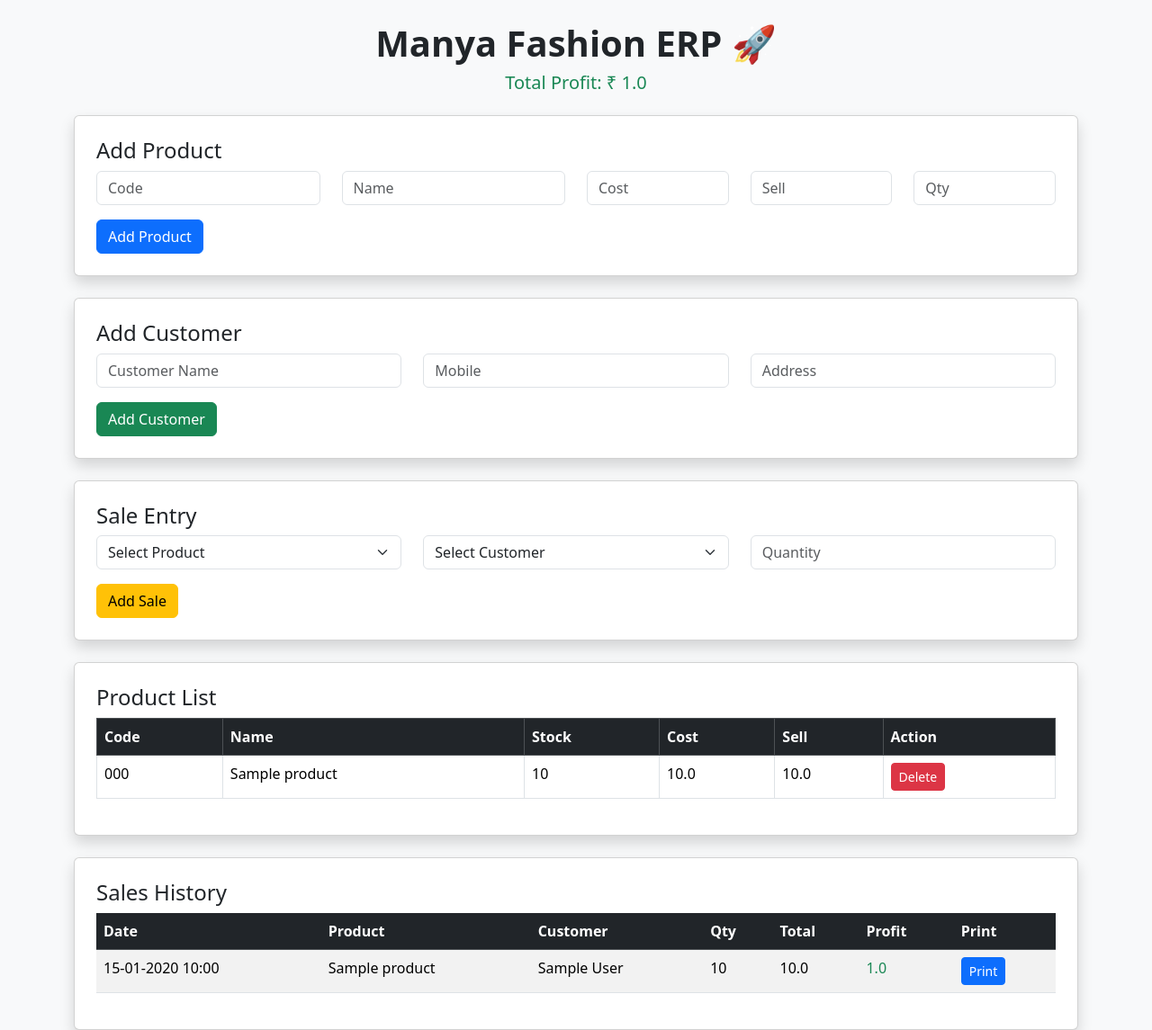
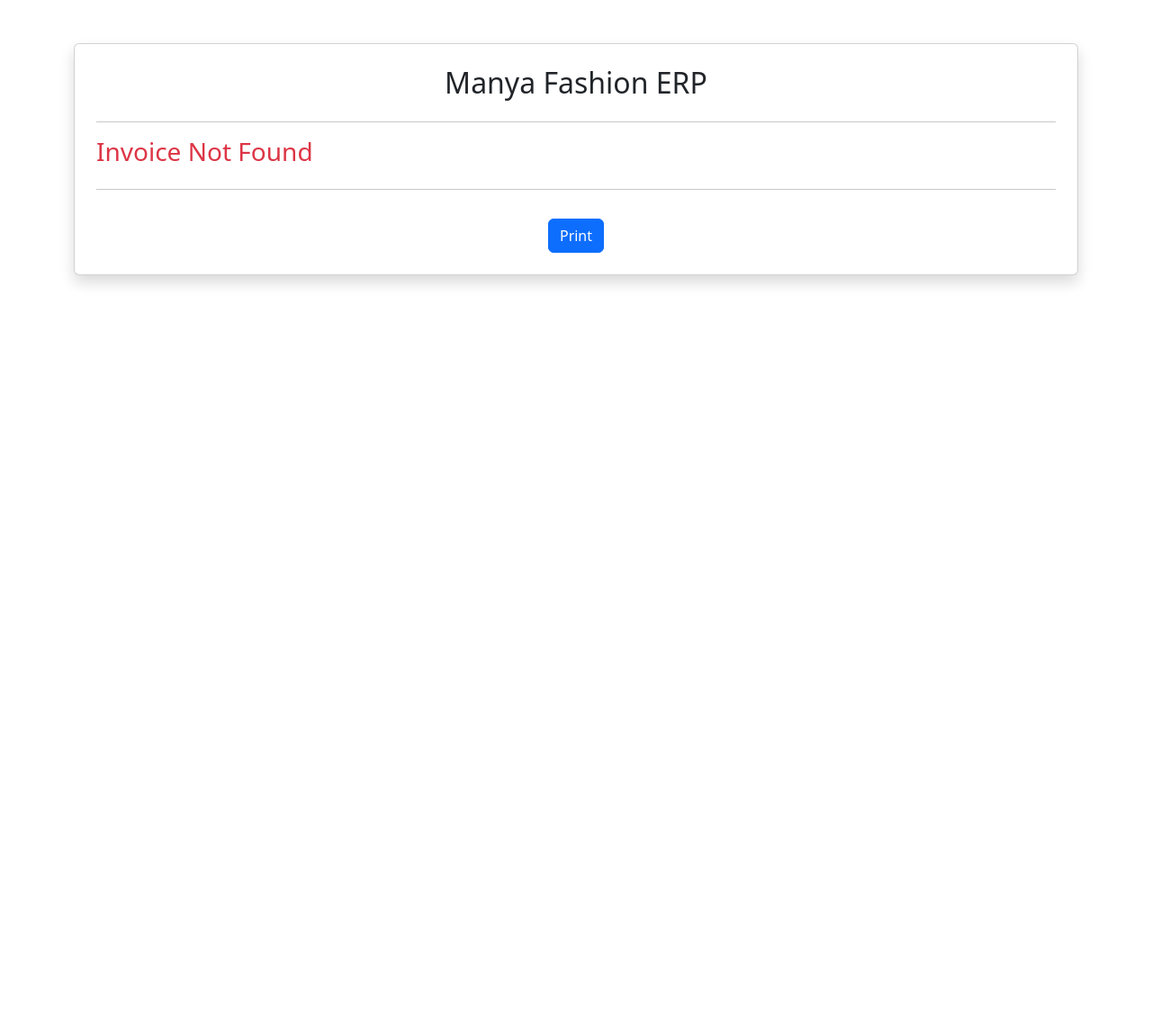
Before and after one commit to rajeshakela0909-cloud/manya-fashion-erp, a Flask app: page / in a window 1280 px wide. Shown: the whole page at 90% size. After the commit the page ends 317 px from the top, so only its background shows below. Run offline with Flask 3, Linux system fonts and the light colour scheme; tables that the repository leaves empty hold one stand-in row (values such as "Sample post").

Commit message:
Update index.html

```diff
--- a/templates/index.html
+++ b/templates/index.html
@@ -1,155 +1,57 @@
 <!DOCTYPE html>
 <html>
 <head>
-    <title>Manya Fashion ERP</title>
+    <title>Invoice</title>
     <link href="https://cdn.jsdelivr.net/npm/bootstrap@5.3.2/dist/css/bootstrap.min.css" rel="stylesheet">
 </head>
-<body class="bg-light">
+<body>
 
-<div class="container mt-4">
+<div class="container mt-5">
+    <div class="card p-4 shadow">
+        <h2 class="text-center">Manya Fashion ERP</h2>
+        <hr>
 
-    <div class="text-center mb-4">
-        <h1 class="fw-bold">Manya Fashion ERP 🚀</h1>
-        <h5 class="text-success">Total Profit: ₹ {{ total_profit }}</h5>
-    </div>
+        {% if sale %}
 
-    <!-- ADD PRODUCT -->
-    <div class="card p-4 mb-4 shadow">
-        <h4>Add Product</h4>
-        <form method="POST" action="/add_product">
-            <div class="row">
-                <div class="col-md-3 mb-2">
-                    <input name="code" placeholder="Code" class="form-control" required>
-                </div>
-                <div class="col-md-3 mb-2">
-                    <input name="name" placeholder="Name" class="form-control" required>
-                </div>
-                <div class="col-md-2 mb-2">
-                    <input name="cost_price" type="number" step="0.01" placeholder="Cost" class="form-control" required>
-                </div>
-                <div class="col-md-2 mb-2">
-                    <input name="sell_price" type="number" step="0.01" placeholder="Sell" class="form-control" required>
-                </div>
-                <div class="col-md-2 mb-2">
-                    <input name="quantity" type="number" placeholder="Qty" class="form-control" required>
-                </div>
-            </div>
-            <button class="btn btn-primary mt-2">Add Product</button>
-        </form>
-    </div>
+        <p><strong>Date:</strong> {{ sale.date.strftime('%d-%m-%Y %H:%M') }}</p>
+        <p><strong>Customer:</strong> {{ sale.customer.name }}</p>
+        <p><strong>Mobile:</strong> {{ sale.customer.mobile }}</p>
 
-    <!-- ADD CUSTOMER -->
-    <div class="card p-4 mb-4 shadow">
-        <h4>Add Customer</h4>
-        <form method="POST" action="/add_customer">
-            <div class="row">
-                <div class="col-md-4 mb-2">
-                    <input name="name" placeholder="Customer Name" class="form-control" required>
-                </div>
-                <div class="col-md-4 mb-2">
-                    <input name="mobile" placeholder="Mobile" class="form-control">
-                </div>
-                <div class="col-md-4 mb-2">
-                    <input name="address" placeholder="Address" class="form-control">
-                </div>
-            </div>
-            <button class="btn btn-success mt-2">Add Customer</button>
-        </form>
-    </div>
+        <hr>
 
-    <!-- SALE ENTRY -->
-    <div class="card p-4 mb-4 shadow">
-        <h4>Sale Entry</h4>
-        <form method="POST" action="/add_sale">
-            <div class="row">
-                <div class="col-md-4 mb-2">
-                    <select name="product_id" class="form-select" required>
-                        <option value="">Select Product</option>
-                        {% for p in products %}
-                        <option value="{{ p.id }}">{{ p.name }} (Stock: {{ p.quantity }})</option>
-                        {% endfor %}
-                    </select>
-                </div>
-                <div class="col-md-4 mb-2">
-                    <select name="customer_id" class="form-select" required>
-                        <option value="">Select Customer</option>
-                        {% for c in customers %}
-                        <option value="{{ c.id }}">{{ c.name }}</option>
-                        {% endfor %}
-                    </select>
-                </div>
-                <div class="col-md-4 mb-2">
-                    <input name="quantity" type="number" placeholder="Quantity" class="form-control" required>
-                </div>
-            </div>
-            <button class="btn btn-warning mt-2">Add Sale</button>
-        </form>
-    </div>
-
-    <!-- PRODUCT LIST -->
-    <div class="card p-4 mb-4 shadow">
-        <h4>Product List</h4>
         <table class="table table-bordered">
             <thead class="table-dark">
                 <tr>
-                    <th>Code</th>
-                    <th>Name</th>
-                    <th>Stock</th>
-                    <th>Cost</th>
-                    <th>Sell</th>
-                    <th>Action</th>
+                    <th>Product</th>
+                    <th>Qty</th>
+                    <th>Price</th>
+                    <th>Total</th>
                 </tr>
             </thead>
             <tbody>
-                {% for p in products %}
                 <tr>
-                    <td>{{ p.code }}</td>
-                    <td>{{ p.name }}</td>
-                    <td>{{ p.quantity }}</td>
-                    <td>{{ p.cost_price }}</td>
-                    <td>{{ p.sell_price }}</td>
-                    <td>
-                        <a href="/delete_product/{{p.id}}" class="btn btn-danger btn-sm">Delete</a>
-                    </td>
+                    <td>{{ sale.product.name }}</td>
+                    <td>{{ sale.quantity }}</td>
+                    <td>{{ sale.product.sell_price }}</td>
+                    <td>{{ sale.total_amount }}</td>
                 </tr>
-                {% endfor %}
             </tbody>
         </table>
+
+        <h4 class="text-end">Grand Total: ₹ {{ sale.total_amount }}</h4>
+
+        {% else %}
+
+        <h3 class="text-danger">Invoice Not Found</h3>
+
+        {% endif %}
+
+        <hr>
+        <div class="text-center mt-3">
+            <button onclick="window.print()" class="btn btn-primary">Print</button>
+        </div>
+
     </div>
-
-    <!-- SALES HISTORY -->
-    <div class="card p-4 shadow">
-        <h4>Sales History</h4>
-        <table class="table table-striped">
-            <thead class="table-dark">
-                <tr>
-                    <th>Date</th>
-                    <th>Product</th>
-                    <th>Customer</th>
-                    <th>Qty</th>
-                    <th>Total</th>
-                    <th>Profit</th>
-                    <th>Print</th>
-                </tr>
-            </thead>
-            <tbody>
-                {% for s in sales %}
-                <tr>
-                    <td>{{ s.date.strftime('%d-%m-%Y %H:%M') }}</td>
-                    <td>{{ s.product.name }}</td>
-                    <td>{{ s.customer.name }}</td>
-                    <td>{{ s.quantity }}</td>
-                    <td>{{ s.total_amount }}</td>
-                    <td class="text-success">{{ s.profit }}</td>
-                    <td>
-                        <a href="/invoice/{{s.id}}" class="btn btn-primary btn-sm">Print</a>
-                    </td>
-                </tr>
-                {% endfor %}
-            </tbody>
-        </table>
-    </div>
-
 </div>
 
 </body>
```
